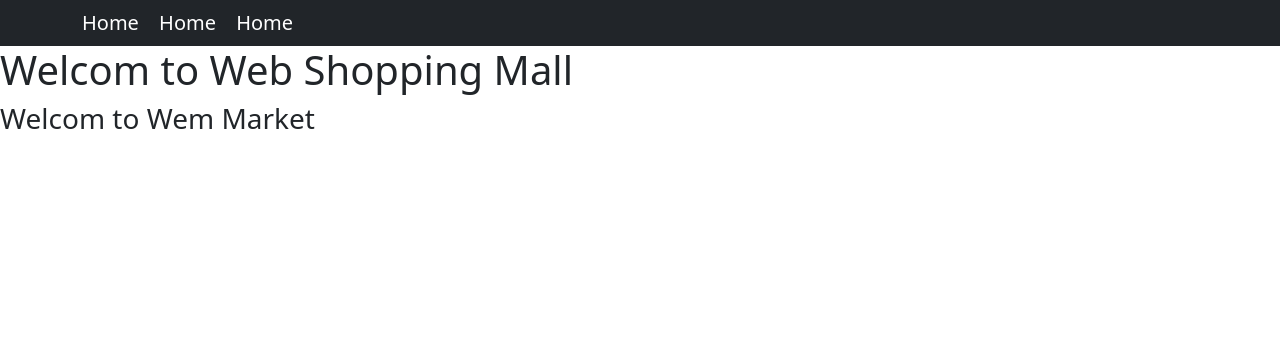
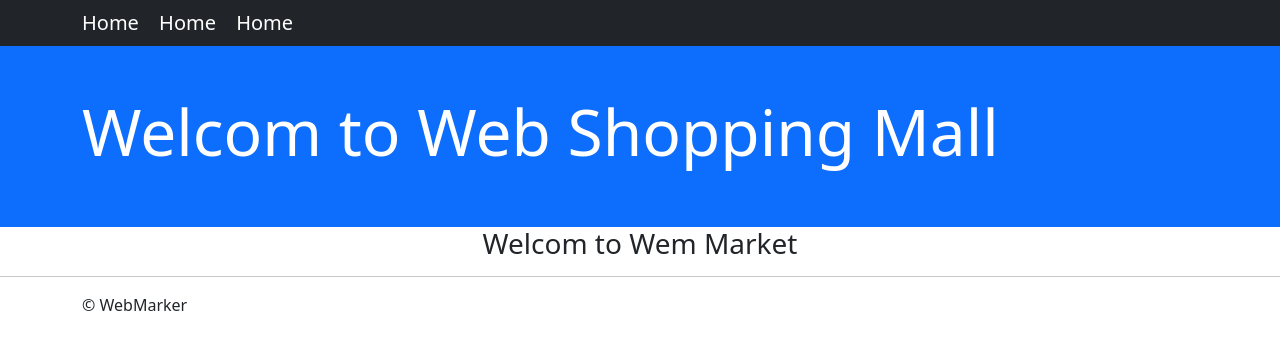
Before and after one commit to holaitskylie/WebTest, a plain HTML site: page bootstrap/02_exam.html in a window 1280 px wide. Drawn offline with nearby package versions, Linux system fonts and the light colour scheme.

Commit message:
쇼핑몰 템플릿 연습

```diff
--- a/bootstrap/02_exam.html
+++ b/bootstrap/02_exam.html
@@ -1,5 +1,6 @@
 <!DOCTYPE html>
 <html lang="en">
+
 <head>
     <meta charset="UTF-8">
     <meta name="viewport" content="width=device-width, initial-scale=1.0">
@@ -10,6 +11,7 @@
     <!-- Latest compiled JavaScript -->
     <script src="https://cdn.jsdelivr.net/npm/bootstrap@5.2.3/dist/js/bootstrap.bundle.min.js"></script>
 </head>
+
 <body>
     <!-- header는 div와 같음 -->
     <header>
@@ -27,8 +29,29 @@
         </nav>
 
     </header>
-    <h1>Welcom to Web Shopping Mall</h1>
+
+    <!-- p-5는 top padding 5 / mt : top margin, mx : x축 margin -->
+    <div class="p-5 bg-primary text-white">
+        <div class="container">
+            <h1 class="display-3">Welcom to Web Shopping Mall</h1>
+        </div>
+    </div>
+
+    <div class="container">
+        <div class="text-center">
             <h3>Welcom to Wem Market</h3>
+        </div>
+    </div>
+
+    <hr>
+
+    <!-- footer : 화면 하단의 div 역할 -->
+    <footer class="container">
+        <!-- &copy; html의 특수 기호 -->
+        &copy; WebMarker
+    </footer>
+
 
 </body>
+
 </html>
```
Lines whose indentation alone changed are shown as unchanged.
